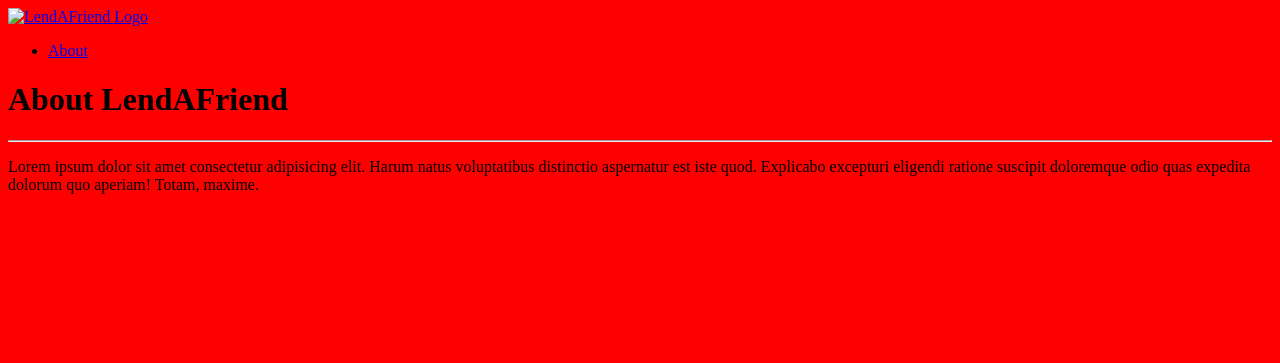
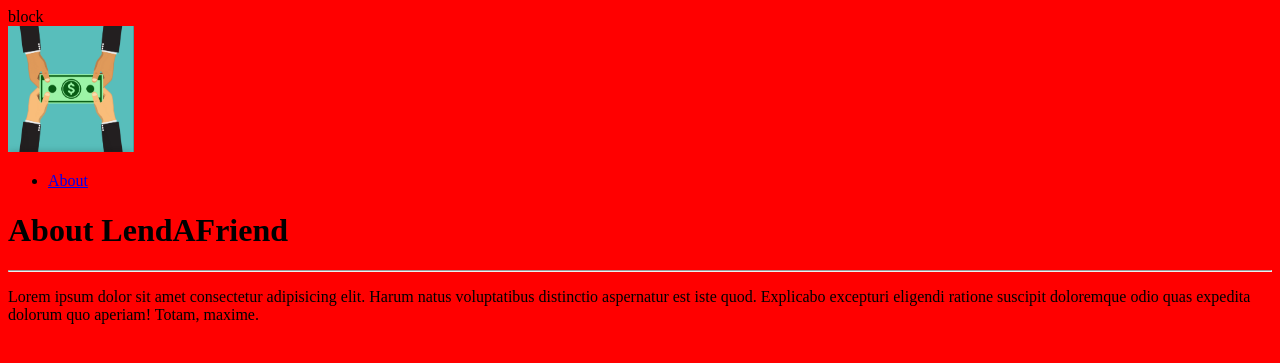
Before and after one commit to korycfitz/lendAFriend, a Django app: template main_app/templates/about.html in a window 1280 px wide. Shown: the top 363 px of the page. Run offline with Django 4.2, Linux system fonts and the light colour scheme; the template is opened without the code that fills it, so the values that code supplies are empty.

Commit message:
add image to base.html and format image

```diff
--- a/main_app/static/css/base.css
+++ b/main_app/static/css/base.css
@@ -1,3 +1,8 @@
 body {
   background-color: red;
 }
+
+.header-img {
+  max-width: 10%;
+  max-height: 10%;
+}
--- a/main_app/templates/base.html
+++ b/main_app/templates/base.html
@@ -6,10 +6,11 @@
   <meta charset="UTF-8">
   <meta http-equiv="X-UA-Compatible" content="IE=edge">
   <meta name="viewport" content="width=device-width, initial-scale=1.0">
+  block
   <link
     rel="shortcut icon"
     type="image/png"
-    href=""
+    href="{% static 'images/logo.png' %}"
   >
   <title>lendAFriend</title>
   <link rel="stylesheet" type="text/css" href="{% static 'css/base.css' %}">
@@ -21,8 +22,9 @@
     <div class="header-logo-container">
       <a href="/">
         <img
-          src=""
+          src="{% static 'images/logo.png' %}"
           alt="LendAFriend Logo"
+          class="header-img"
         >
       </a>
     </div>
```
Also changed, not shown: main_app/static/images/logo.png (added).
